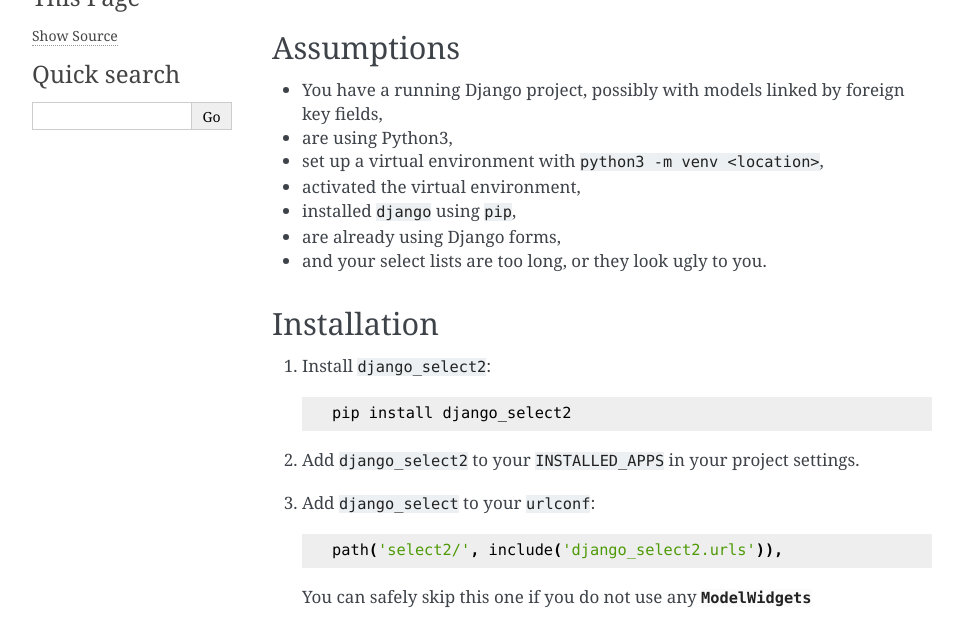
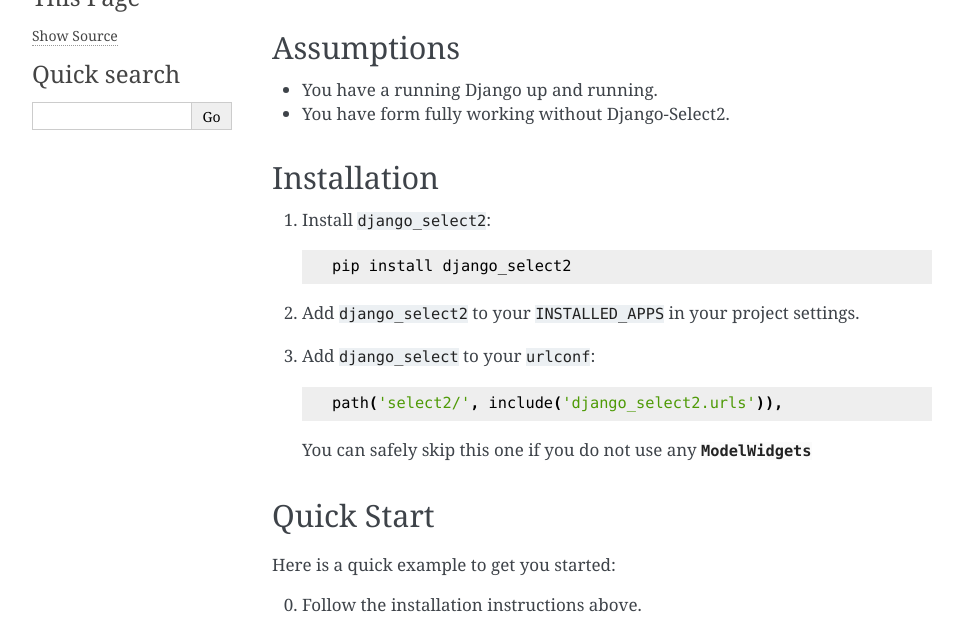
Before and after one commit to applegrew/django-select2, a Sphinx documentation site: the page built from docs/get_started.rst, in a window 1280 px wide and 900 px high, cut to the strip 272-900 px from the top of the window. Shown: the whole strip, without its empty margins (148-1111 px from the left). Built offline with Sphinx 7.4.7, drawn with Linux system fonts in a browser that asks for light colours.

Commit message:
Shorten assuptions

```diff
--- a/docs/get_started.rst
+++ b/docs/get_started.rst
@@ -11,13 +11,8 @@
 Assumptions
 -----------
 
-* You have a running Django project, possibly with models linked by foreign key fields,
-* are using Python3,
-* set up a virtual environment with ``python3 -m venv <location>``,
-* activated the virtual environment,
-* installed ``django`` using ``pip``,
-* are already using Django forms,
-* and your select lists are too long, or they look ugly to you.
+* You have a running Django up and running.
+* You have form fully working without Django-Select2.
 
 Installation
 ------------
```
